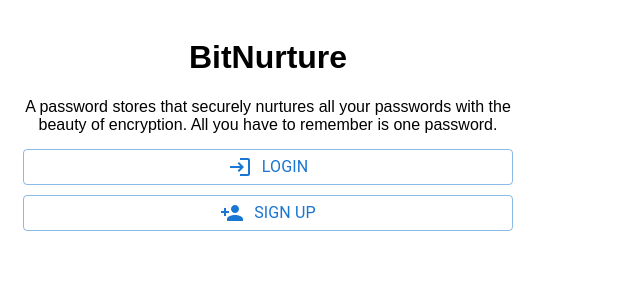
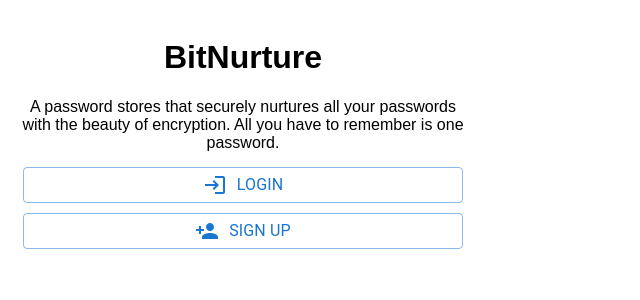
Before and after one commit to jedwed/bitnurture, a React (Create React App) app in the folder client/: page / in a window 1280 px wide. Shown: the top 300 px of the page, without its empty margins (0-640 px from the left). Built offline with nearby package versions, Linux system fonts and the light colour scheme.

Commit message:
Changed width of chrome extension

```diff
--- a/client/src/index.css
+++ b/client/src/index.css
@@ -1,18 +1,14 @@
 body {
   font-family: Arial, Helvetica, sans-serif;
-  /* font-size: 18px; */
-  /* display: flex;
-  justify-content: center; */
 }
 
 .container {
-  width: 500px;
-  height: 600px;
+  width: 450px;
+  height: 500px;
   display: flex;
   flex-direction: column;
   text-align: center;
   padding: 10px;
-  /* border: 1px solid; */
 }
 
 .homeButtons {
```
Also changed, not shown: 1 other file (tests, documents, lock files or other folders).
